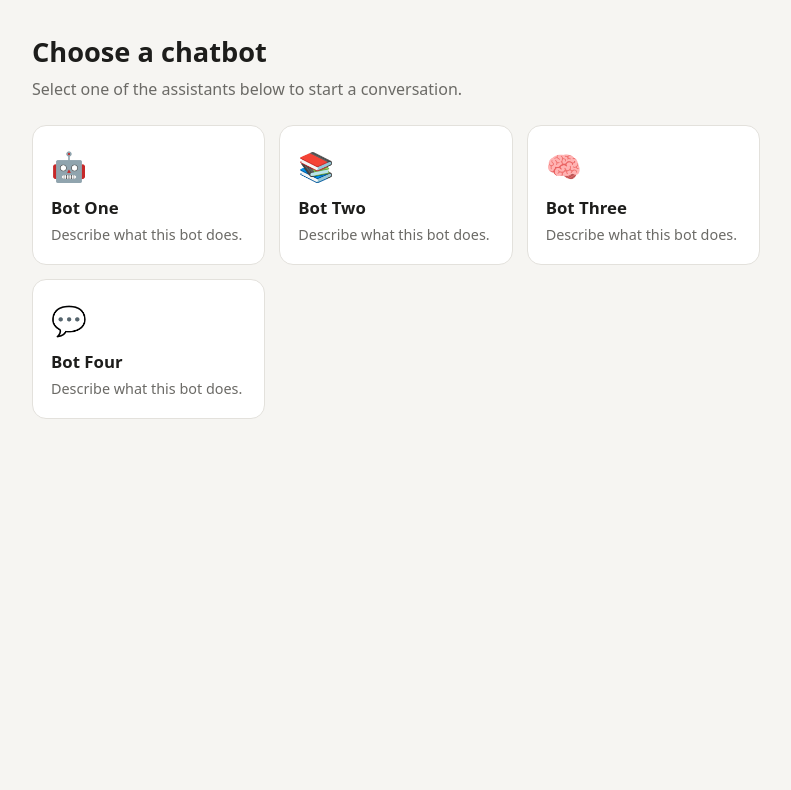
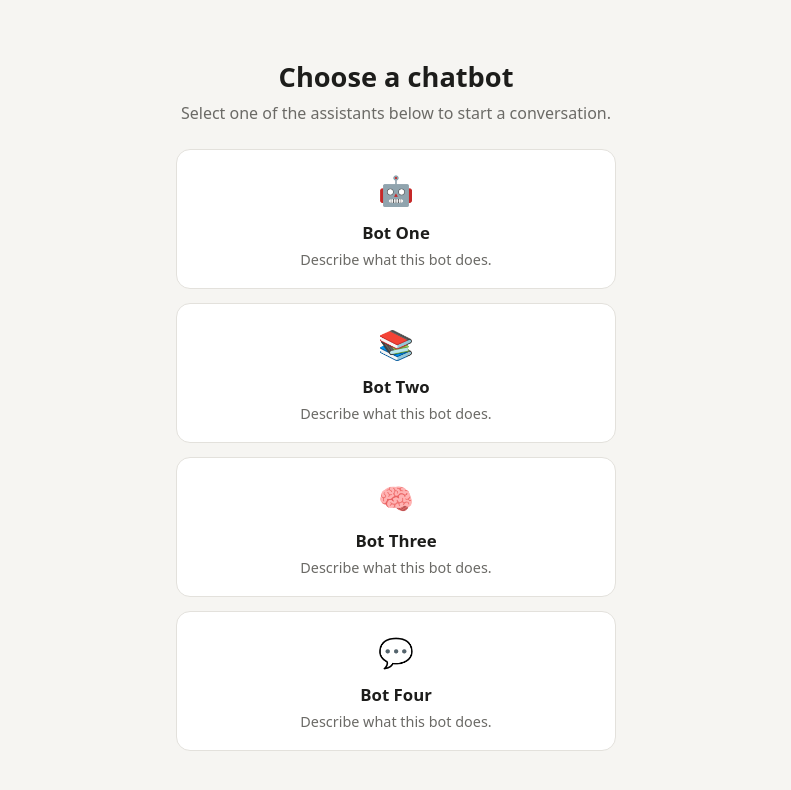
Before and after one commit to konok-khayyam/Thesis_Experiment_ChatBot, a plain HTML site: page index.html in a window 1280 px wide. Shown: the whole page, without its empty margins (244-1035 px from the left). Drawn offline with Linux system fonts and the light colour scheme.

Commit message:
Refactor grid and card styles for list view

```diff
--- a/index.html
+++ b/index.html
@@ -14,8 +14,9 @@
   .view.active{display:flex;flex-direction:column}
   h1{margin:8px 0 4px;font-size:1.7rem}
   .sub{color:var(--muted);margin:0 0 24px}
-  .grid{display:grid;grid-template-columns:repeat(auto-fill,minmax(220px,1fr));gap:14px}
-  .card{background:var(--surface);border:1px solid var(--border);border-radius:14px;padding:18px;text-align:left;cursor:pointer;color:inherit;font:inherit;transition:transform .15s,border-color .15s}
+  #list-view.active{justify-content:center;align-items:center;text-align:center}
+  .grid{display:flex;flex-direction:column;gap:14px;width:100%;max-width:440px}
+  .card{background:var(--surface);border:1px solid var(--border);border-radius:14px;padding:18px;text-align:center;cursor:pointer;color:inherit;font:inherit;transition:transform .15s,border-color .15s}
   .card:hover{transform:translateY(-2px);border-color:var(--accent)}
   .card .emoji{font-size:1.8rem}
   .card h2{margin:8px 0 4px;font-size:1.05rem}
```
